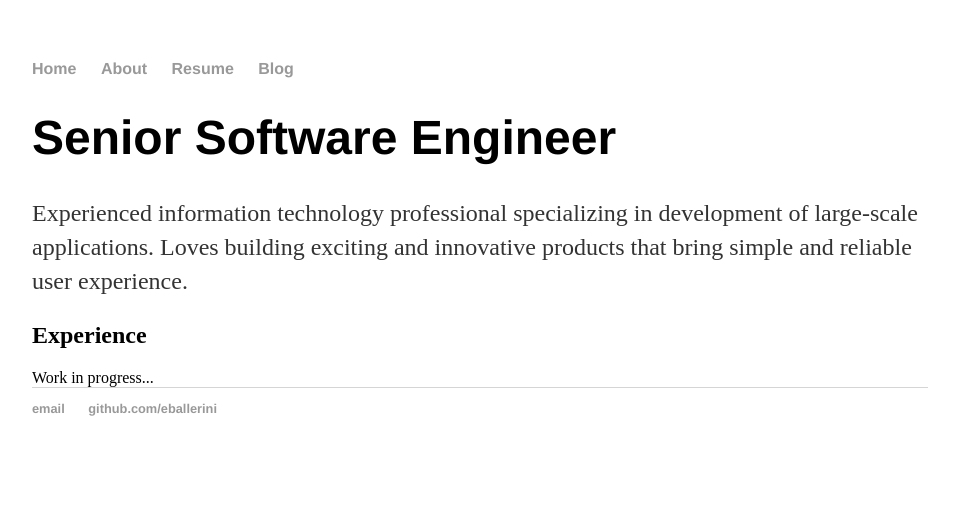
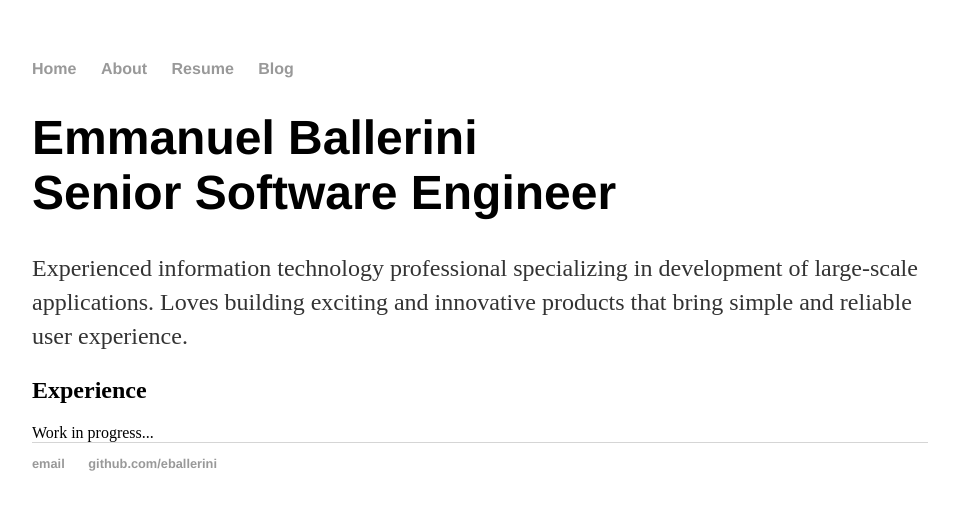
Before and after one commit to eballerini/eballerini.github.io, a Jekyll site: the page built from resume/index.html, in a window 1280 px wide. Shown: the top 510 px of the page, without its empty margins (160-1119 px from the left). Built offline with Jekyll 4.4.1, drawn with Linux system fonts in a browser that asks for light colours.

Commit message:
update resume

```diff
--- a/resume/index.html
+++ b/resume/index.html
@@ -3,7 +3,7 @@ layout: default
 title: My resume
 ---
 <div class="blurb">
-    <h1>Senior Software Engineer</h1>
+    <h1>Emmanuel Ballerini<br>Senior Software Engineer</h1>
     <p>Experienced information technology professional specializing in development of large-scale applications. Loves building exciting and innovative products that bring simple and reliable user experience.</p>
     <div class="experience">
       <h2>Experience</h2>
```
